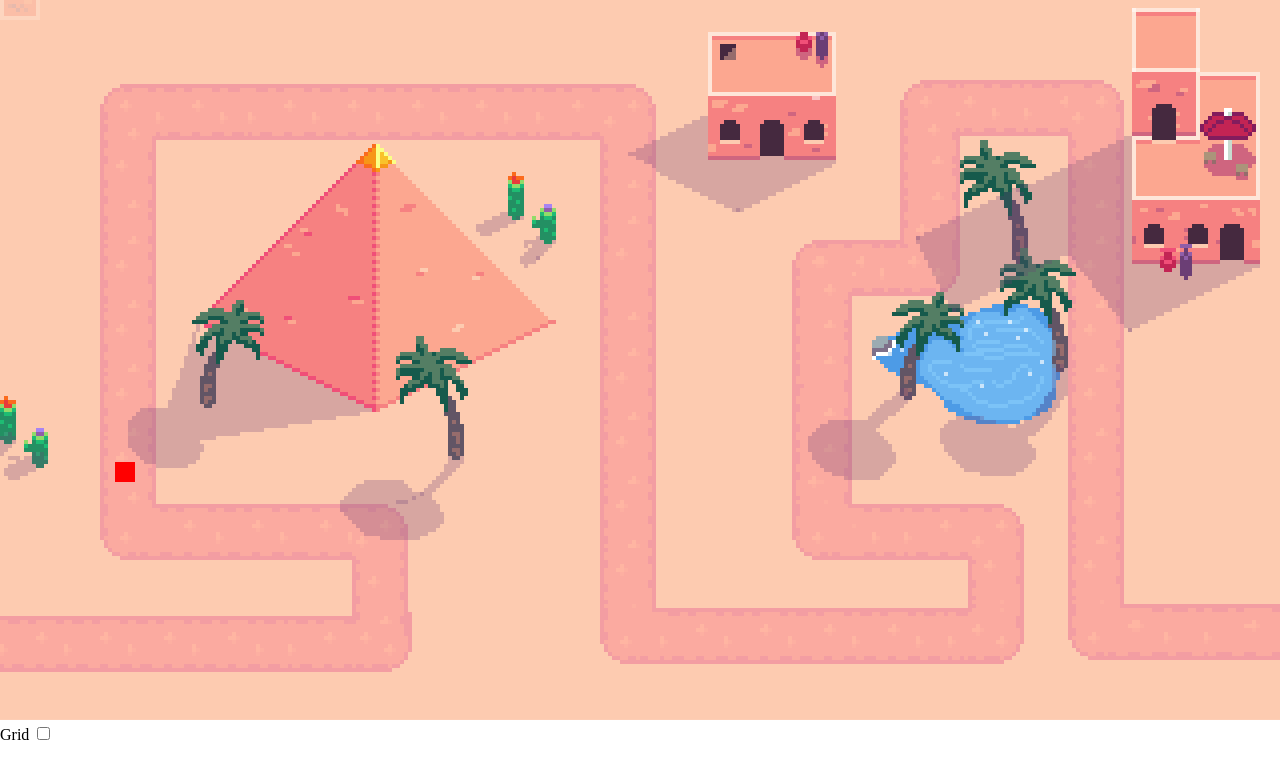
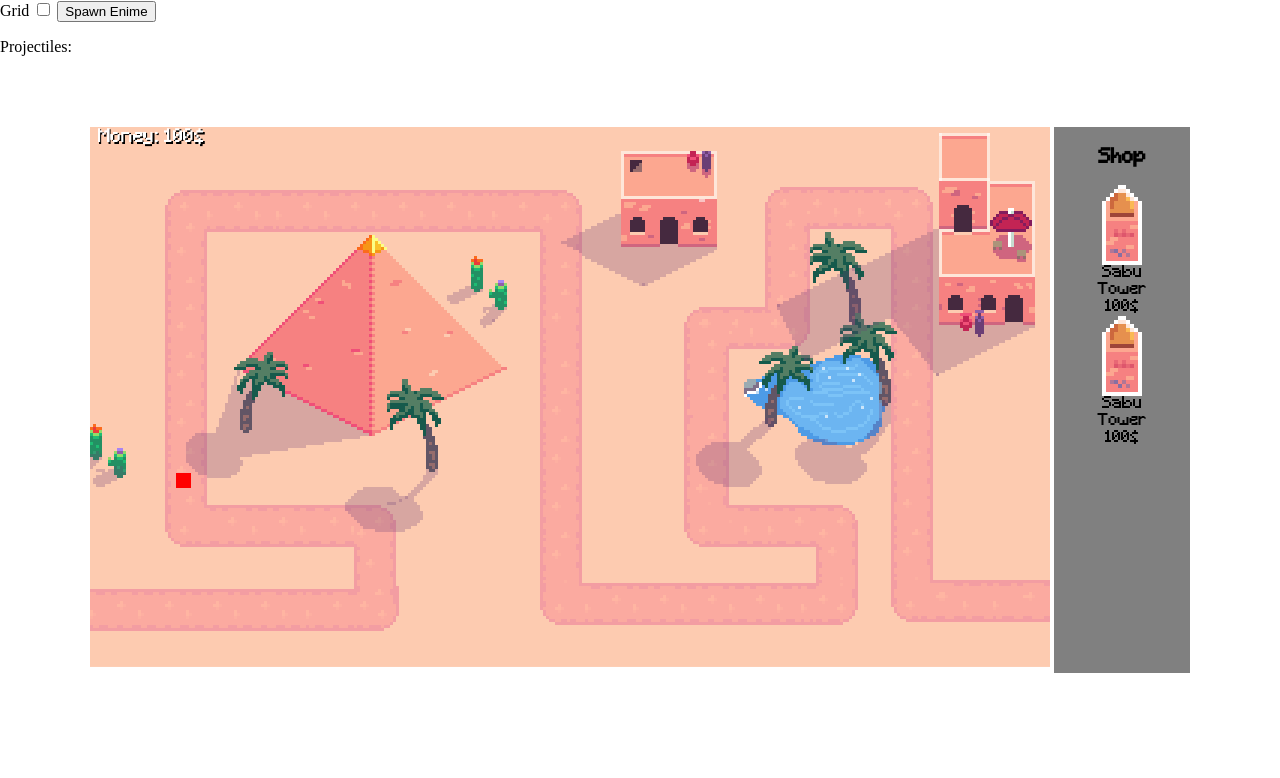
Before and after one commit to jessDe/Project-Odysee, a plain HTML site: page Towerdefense.html in a window 1280 px wide. Drawn offline with Linux system fonts and the light colour scheme.

Commit message:
Added Working Projectiles and Shop

```diff
--- a/Towerdefense.html
+++ b/Towerdefense.html
@@ -3,7 +3,7 @@
 <head>
     <meta charset="UTF-8">
     <meta name="viewport" content="width=device-width, initial-scale=1.0">
-    <title>Draggable Objects on Canvas</title>
+    <title>Tower Defence Prototype</title>
     <link rel="stylesheet" href="src/css/style.css">
     <script src="src/js/towerdefencs/blockedCodes.js"></script>
     <script src="src/js/towerdefencs/classes/enimes.js"></script>
@@ -12,12 +12,17 @@
 </head>
 <body>
 
+<div id="GameBox">
 <canvas id="myCanvas" width="1280" height="720"></canvas>
-
+    <div id="Shop">
+        <h2> Shop</h2>
+    </div>
+</div>
 <label>
     Grid
     <input type="checkbox" id="gridToggle">
 </label>
+<button id="SpawnEnime" onclick="enemies.push(new Enemy(100, 10))">Spawn Enime</button>
 <p id="GridCords"></p>
 <p id="debugOutput"></p>
 
--- a/src/css/style.css
+++ b/src/css/style.css
@@ -1,3 +1,9 @@
+@font-face {
+    font-family: "PixelFont";
+    src: url("./../../Minecraft.ttf") format("truetype");
+
+}
+
 body, html {
     margin: 0;
     padding: 0;
@@ -5,7 +11,55 @@ body, html {
     height: 100%;
 }
 
+#GameBox {
+    position: absolute;
+    top: 50%;
+    left: 50%;
+    transform: translate(-50%, -50%);
+    width: 1100px;
+}
+#Shop{
+    display: inline-block;
+    width: 130px;
+    background-color: grey;
+    height: 540px;
+    float: right;
+    font-family: "PixelFont", serif;
+    padding: 3px;
+}
+#Shop h2{
+    text-align: center;
+    width: 100%;
+    font-size: 20px;
+    user-select: none;
+
+}
+#Shop img{
+    display: block;
+    margin: 0 auto;
+    -webkit-user-drag: none;
+    -khtml-user-drag: none;
+    -moz-user-drag: none;
+    -o-user-drag: none;
+    user-drag: none;
+}
+.TowerName {
+    width: 50%;
+    margin: 0 auto;
+    text-align: center;
+    user-select: none;
+}
+.TowerPrice {
+    width: 50%;
+    margin: 0 auto;
+    text-align: center;
+    user-select: none;
+}
+
 canvas {
+    display: inline-block;
     image-rendering: pixelated;                 /* Awesome future-browsers       */
     -ms-interpolation-mode: nearest-neighbor;   /* IE                            */
+    width: 960px;
+    height: 540px;
 }
--- a/src/js/towerdefencs/classes/enimes.js
+++ b/src/js/towerdefencs/classes/enimes.js
@@ -1,83 +1,59 @@
 class Enemy {
     constructor(maxHealth, speed) {
-        this.position = waypoints[0];
+        this.position = {};
+        this.position.x = waypoints[0].x;
+        this.position.y = waypoints[0].y;
         this.maxHealth = maxHealth;
         this.currentHealth = maxHealth;
         this.speed = speed;
         this.waypointIndex = 0;
     }
-    draw(ctx) {
+    draw() {
         ctx.fillStyle = "#ff0000";
         ctx.fillRect(this.position.x-10, this.position.y -10, 20, 20);
     }
     update() {
 
         if(this.waypointIndex < waypoints.length){
-            let targetX = waypoints[this.waypointIndex].x;
-            let targetY = waypoints[this.waypointIndex].y;
-
+            this.targetX = waypoints[this.waypointIndex].x;
+            this.targetY = waypoints[this.waypointIndex].y;
             switch (waypoints[this.waypointIndex].to) {
                 case "right":
-                    this.moveRight(targetX, targetY);
+                    if(this.position.x < this.targetX){
+                        this.position.x += this.speed;
+                    }
+                    if(this.position.x >= this.targetX){
+                        this.waypointIndex++;
+                    }
                     break
                 case "left":
-                    this.moveLeft(targetX, targetY);
+                    if(this.position.x > this.targetX){
+                        this.position.x -= this.speed;
+                    }
+                    if(this.position.x <= this.targetX){
+                        this.waypointIndex++;
+                    }
                     break
                 case "up":
-                    this.moveUp(targetX, targetY);
+                    if(this.position.y > this.targetY){
+                        this.position.y -= this.speed;
+                    }
+                    if(this.position.y <= this.targetY){
+                        this.waypointIndex++;
+                    }
                     break
                 case "down":
-                    this.moveDown(targetX, targetY);
+                    if(this.position.y < this.targetY){
+                        this.position.y += this.speed;
+                    }
+                    if(this.position.y >= this.targetY){
+                        this.waypointIndex++;
+                    }
+
                     break;
             }
         }
-    }
-    moveRight(targetX, targetY){
-        if(this.position.x < targetX){
-            this.position.x += this.speed;
-        }
-        if(this.position.y < targetY){
-            this.position.y += this.speed;
-        }
-        if(this.position.x >= targetX && this.position.y >= targetY){
-            this.waypointIndex++;
-        }
+        this.draw();
     }
 
-    moveLeft(targetX, targetY){
-        if(this.position.x > targetX){
-            this.position.x -= this.speed;
-        }
-        if(this.position.y < targetY){
-            this.position.y += this.speed;
-        }
-        if(this.position.x <= targetX){
-            this.waypointIndex++;
-        }
-    }
-
-    moveUp(targetX, targetY){
-        if(this.position.x < targetX){
-            this.position.x += this.speed;
-        }
-        if(this.position.y > targetY){
-            this.position.y -= this.speed;
-        }
-        if(this.position.x >= targetX && this.position.y <= targetY){
-            this.waypointIndex++;
-        }
-    }
-
-    moveDown(targetX, targetY){
-        if(this.position.x < targetX){
-            this.position.x += this.speed;
-        }
-        if(this.position.y < targetY){
-            this.position.y += this.speed;
-        }
-        if(this.position.x >= targetX && this.position.y >= targetY){
-            this.waypointIndex++;
-        }
-
-    }
 }
--- a/src/js/towerdefencs/towerdefence.js
+++ b/src/js/towerdefencs/towerdefence.js
@@ -1,8 +1,10 @@
 class tower {
     constructor(x, y){
         this.position = new transform(x, y);
+        this.projectileImage = projectile1Image;
+        this.timeSinceLastShot = 0;
         this.projectiles = [
-            new projectile(this.position.x, this.position.y)
+            new projectile(this.position.x, this.position.y,this.projectileImage)
         ];
     }
     draw(ctx){
@@ -12,8 +14,38 @@ class tower {
 }
 
 
+// Load map
+const mapImage = new Image();
+mapImage.src = "src/img/td_desert_bg.png";
+
+// Load tower1
+const tower1Image = new Image();
+tower1Image.src = "src/img/Tower1.png";
+
+//Load Projectile1
+const projectile1Image = new Image();
+projectile1Image.src = "src/img/Projectile1.png";
+
+class ShopTower {
+    constructor(name, price, image){
+        this.name = name;
+        this.price = price;
+        this.image = image;
+    }
+}
+
+const Shop = [
+    new ShopTower("Sabu Tower", 100, tower1Image),
+    new ShopTower("Sabu Tower", 100, tower1Image),
+];
+const HTMLShop = document.getElementById("Shop");
+Shop.forEach((shopTower, index) => {
+    HTMLShop.innerHTML += "<img src='"+shopTower.image.src+"' width='40' height='80' onclick='buyTower("+index+")'><p class='TowerName'>"+shopTower.name+"</p><p class='TowerPrice'>"+shopTower.price+"$ </p>";
+});
+
 let BlockGrid = [];
 let showGrid = false;
+//Generates the grid
 for (let i = 0; i < 65; i++) {
     BlockGrid[i] = [];
     for (let j = 0; j < 37; j++) {
@@ -22,28 +54,40 @@ for (let i = 0; i < 65; i++) {
 }
 
 
+let money = 100;
 
+
+//Apply blocked grid
 blockCords.forEach(cord => {
     BlockGrid[cord.x][cord.y] = true;
 });
 
-
+//Mouse Position
 let MousePos = {
     x: 0,
     y: 0
 };
-let MouseMode = "placing";
+
+//Mouse Mode
+let MouseMode = "none";
+
+//Tower Type ID
 let CurrentPlacingTowerID = 0;
 
-
+//Canvas
 let canvas = document.getElementById("myCanvas");
 var ctx = canvas.getContext("2d");
 
+//Debug Texts
 let gridCordsText = document.getElementById("GridCords");
 let debugText = document.getElementById("debugOutput");
 
 canvas.style.imageRendering = "pixelated";
+
+//Time
 let time = 0;
+
+//Enemy Waypoints
 let waypoints = [
     {x: -100, y: 643, to: "right"},
     {x: 375, y: 643, to: "right"},
@@ -63,22 +107,17 @@ let waypoints = [
     {x: 1360, y: 635, to: "right"},
 
 ];
+
+//Current Towers
 let towers = [];
+
+//Current Enemies
 let enemies = [new Enemy(1000,3)];
 
 
-// Load map
-const mapImage = new Image();
-mapImage.src = "src/img/td_desert_bg.png";
 
-const portalImage = new Image();
-portalImage.src = "src/img/PortalSpritesheet_261x469.png";
-
-const tower1Image = new Image();
-tower1Image.src = "src/img/Tower1.png";
 
 // Load font
-
 var customFont = new FontFace('PixelFont', 'url(Minecraft.ttf)');
 customFont.load().then(function(font) {
     document.fonts.add(font);
@@ -93,54 +132,74 @@ function Clock() {
     time++;
     setTimeout(Clock, 1000);
 }
+
 //Updates the Game Screen
 function animate() {
     drawMap();
     if(showGrid){
         drawGrid();
     }
+    let i = 0;
     enemies.forEach(enemy => {
-        if(enemy.currentHealth <= 0){
+        if(enemy.currentHealth <= 0 || enemy.waypointIndex >= waypoints.length){
             enemies.splice(enemies.indexOf(enemy), 1);
         }
         enemy.update();
-        enemy.draw(ctx);
+        i++;
     });
 
     //Draw from smallest y position to largest
-
+    debugText.innerHTML = "Projectiles: ";
+    let j = 0;
     towers.forEach(tower => {
         tower.draw(ctx);
-        if(tower.projectiles.length < 1){
-            tower.projectiles.push(new projectile(tower.position.x, tower.position.y));
-        }
+        let everyProjectileHasTarget = true;
         tower.projectiles.forEach((projectile, index) => {
+
             projectile.update();
             if(projectile.target !== null){
-                if(projectile.distance< 30){
-                    projectile.target.currentHealth -= projectile.damage;
+
+                if(projectile.OutOfBounds === true){
                     tower.projectiles.splice(index, 1);
                 }
+
+            }else{
+                everyProjectileHasTarget = false;
             }
 
+
         });
+        if(everyProjectileHasTarget && tower.timeSinceLastShot > 5){
+            tower.projectiles.push(new projectile(tower.position.x, tower.position.y));
+            tower.timeSinceLastShot = 0;
+        }
+        tower.timeSinceLastShot++;
+        j++;
     });
     //draw Blocked
 
 
     if(MouseMode === "placing"){
         //check if Tower is in the way
-
+        let image = Shop[CurrentPlacingTowerID].image;
         if (checkTowerCollision() === false){
             ctx.filter = "opacity(0.8)";
-            ctx.drawImage(tower1Image, 0, 0, 40, 80, MousePos.x*20, (MousePos.y-3)*20, 40, 80);
+
+            ctx.drawImage(image, 0, 0, 40, 80, MousePos.x*20, (MousePos.y-3)*20, 40, 80);
         }else{
             ctx.filter = "opacity(0.2) sepia(10%)";
-            ctx.drawImage(tower1Image, 0, 0, 40, 80, MousePos.x*20, (MousePos.y-3)*20, 40, 80);
+            ctx.drawImage(image, 0, 0, 40, 80, MousePos.x*20, (MousePos.y-3)*20, 40, 80);
         }
         ctx.filter = "none";
 
     }
+
+    ctx.font = "25px PixelFont";
+    ctx.fillStyle = "black";
+    ctx.fillText("Money: " + money + "$", 12, 22);
+    ctx.fillStyle = "white";
+    ctx.fillText("Money: " + money + "$", 10, 20);
+
     requestAnimationFrame(animate);
 
 }
@@ -179,12 +238,12 @@ function placeTower(){
     if(checkTowerCollision() === false){
         towers.push(new tower(MousePos.x, MousePos.y-3));
         towers.sort((a, b) => a.position.y - b.position.y);
+        MouseMode = "none";
     }
 }
 function calculateMouseGridCord(x, y){
     let gridX = Math.floor(x/20);
     let gridY = Math.floor(y/20);
-    //console.log("Grid X: " + gridX + " Grid Y: " + gridY);
     MousePos.x = gridX;
     MousePos.y = gridY;
     gridCordsText.innerHTML = "Grid X: " + gridX + " Grid Y: " + gridY;
@@ -225,7 +284,6 @@ checkbox.addEventListener("change", function() {
 canvas.addEventListener('mousemove', function(event) {
     const mousePos = getMousePos(canvas, event);
     calculateMouseGridCord(mousePos.x, mousePos.y);
-    //console.log('Mouse position on canvas: ' + mousePos.x + ',' + mousePos.y);
 });
 canvas.addEventListener('click', function(event) {
     if(MouseMode === "placing"){
@@ -236,5 +294,12 @@ canvas.addEventListener('click', function(event) {
         blockCords.push(new transform(MousePos.x, MousePos.y));
     }
 
-    console.log('Mouse position on canvas: ' + MousePos.x + ',' + MousePos.y);
 });
+
+function buyTower(id){
+    if(money >= Shop[id].price){
+        money -= Shop[id].price;
+        CurrentPlacingTowerID = id;
+        MouseMode = "placing";
+    }
+}
```
Also changed, not shown: src/js/towerdefencs/classes/projectile.js (+19 -13 lines), src/img/greif_run.png (added), src/img/projectile1.png (added).
